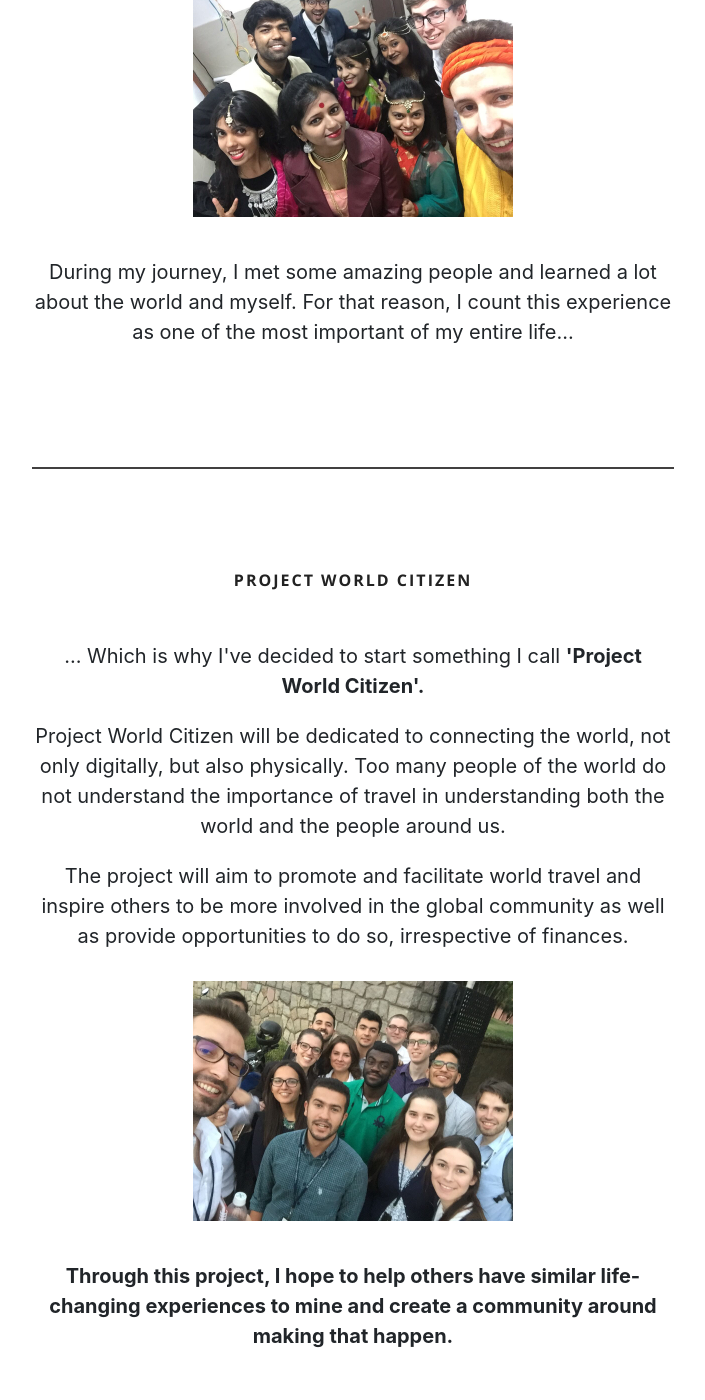
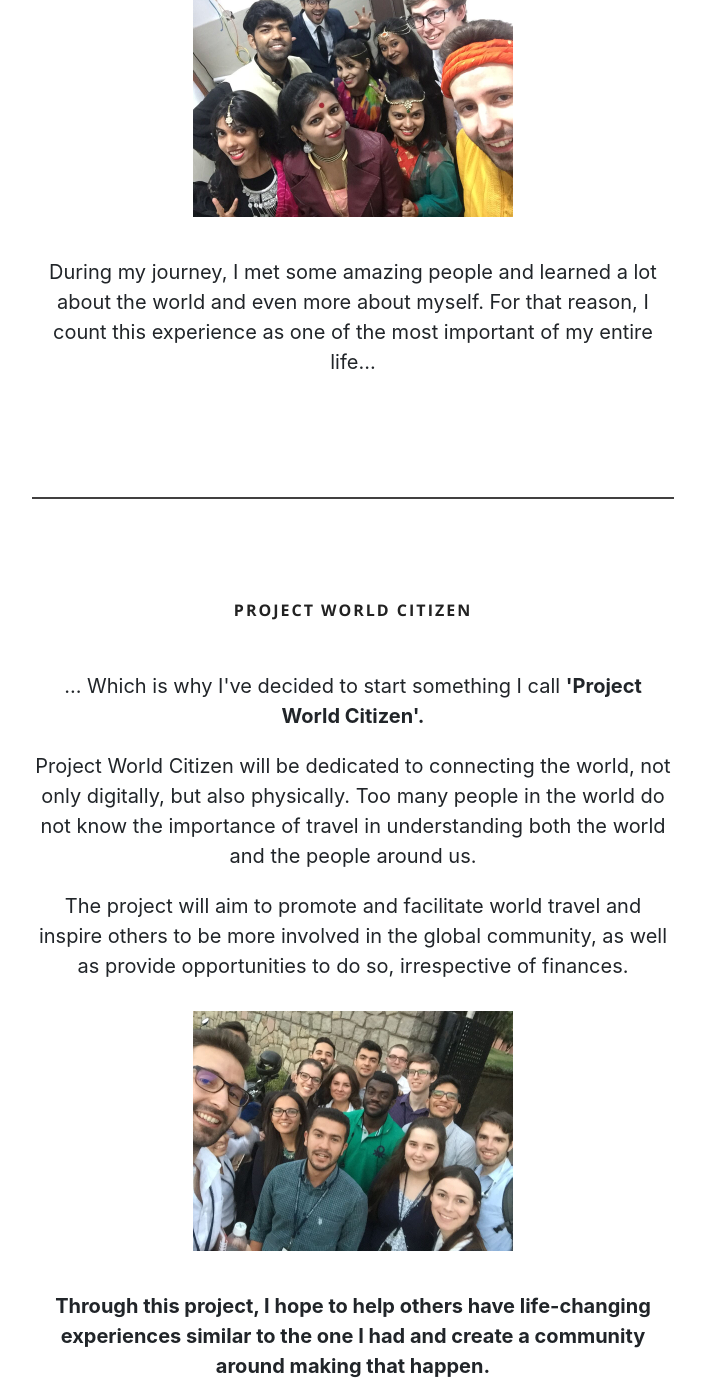
Before and after one commit to ThatOneBro/thatonebro.github.io, a Jekyll site: the page built from index.html, in a window 1280 px wide and 1400 px high, scrolled down 4556 px. Shown: the whole window, without its empty margins (287-992 px from the left). Built offline with Jekyll 4.4.1, drawn with Linux system fonts in a browser that asks for light colours; nearby versions of some CDN libraries; some of the changed text lies outside the part shown.

Commit message:
Make edits to Travel and World Citizen sections

```diff
--- a/_includes/home-travel.html
+++ b/_includes/home-travel.html
@@ -10,7 +10,7 @@
         </p>
         <img class="generic-thumb" src="assets/img/fashion-show.jpg" alt="A group photo from an Indo-Western fashion show.">
         <p>
-            During my journey, I met some amazing people and learned a lot about the world and myself. For that reason, I count this
+            During my journey, I met some amazing people and learned a lot about the world and even more about myself. For that reason, I count this
             experience as one of the most important of my entire life...
         </p>
     </div>
--- a/_includes/home-world-citizen.html
+++ b/_includes/home-world-citizen.html
@@ -6,15 +6,15 @@
         </p>
         <p>
             Project World Citizen will be dedicated to connecting the world, not only digitally, but also physically.
-            Too many people of the world do not understand the importance of travel in understanding both the world and the people around us.
+            Too many people in the world do not know the importance of travel in understanding both the world and the people around us.
         </p>
         <p>
             The project will aim to promote and facilitate world travel and inspire others to be more involved
-            in the global community as well as provide opportunities to do so, irrespective of finances.
+            in the global community, as well as provide opportunities to do so, irrespective of finances.
         </p>
         <img src="assets/img/group-shot.jpg">
         <p>
-            <strong>Through this project, I hope to help others have similar life-changing experiences to mine and create a community around making that happen.</strong>
+            <strong>Through this project, I hope to help others have life-changing experiences similar to the one I had and create a community around making that happen.</strong>
         </p>
     </div>
 </section>
```
Also changed, not shown: other parts of _includes/home-travel.html (+1 -1 lines).
